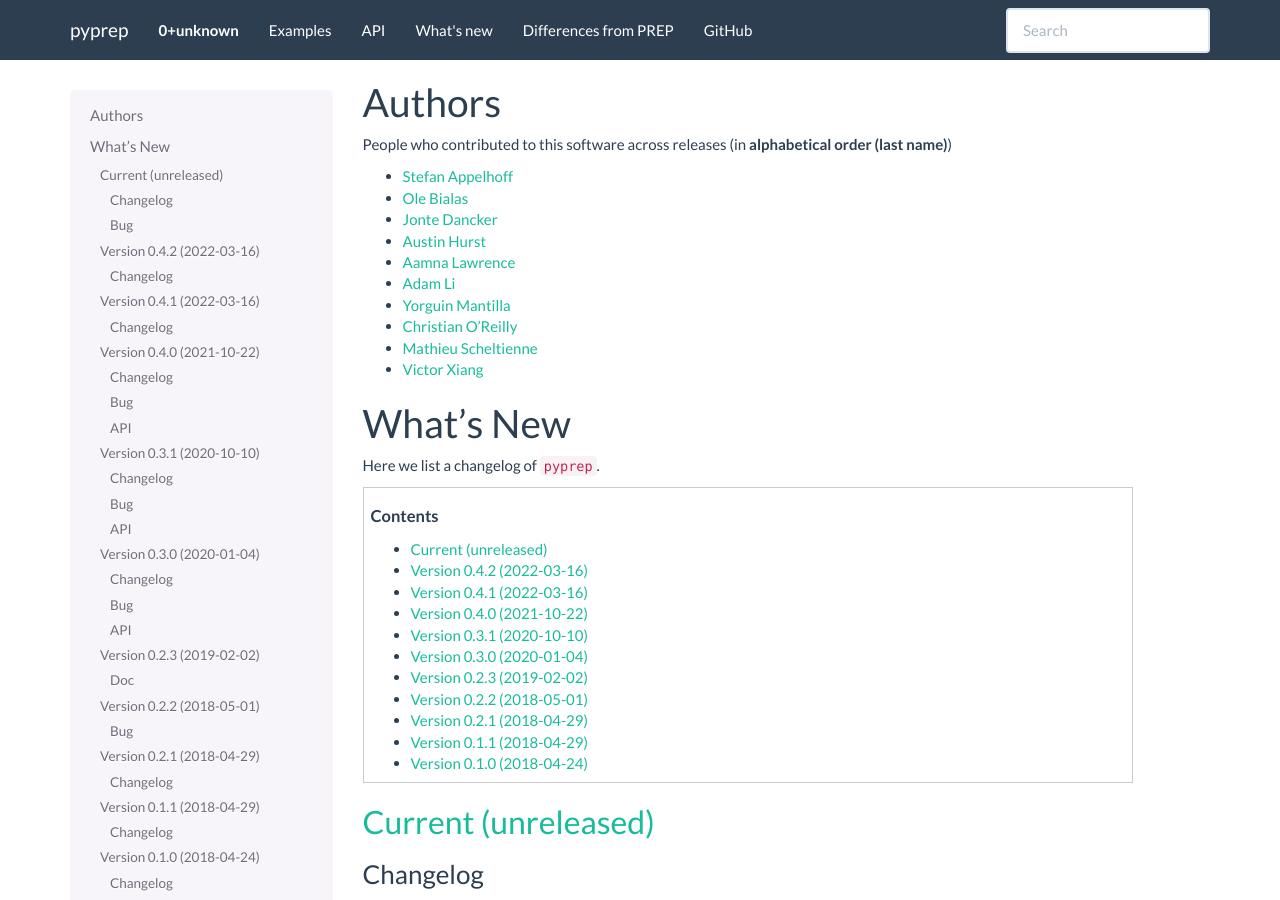
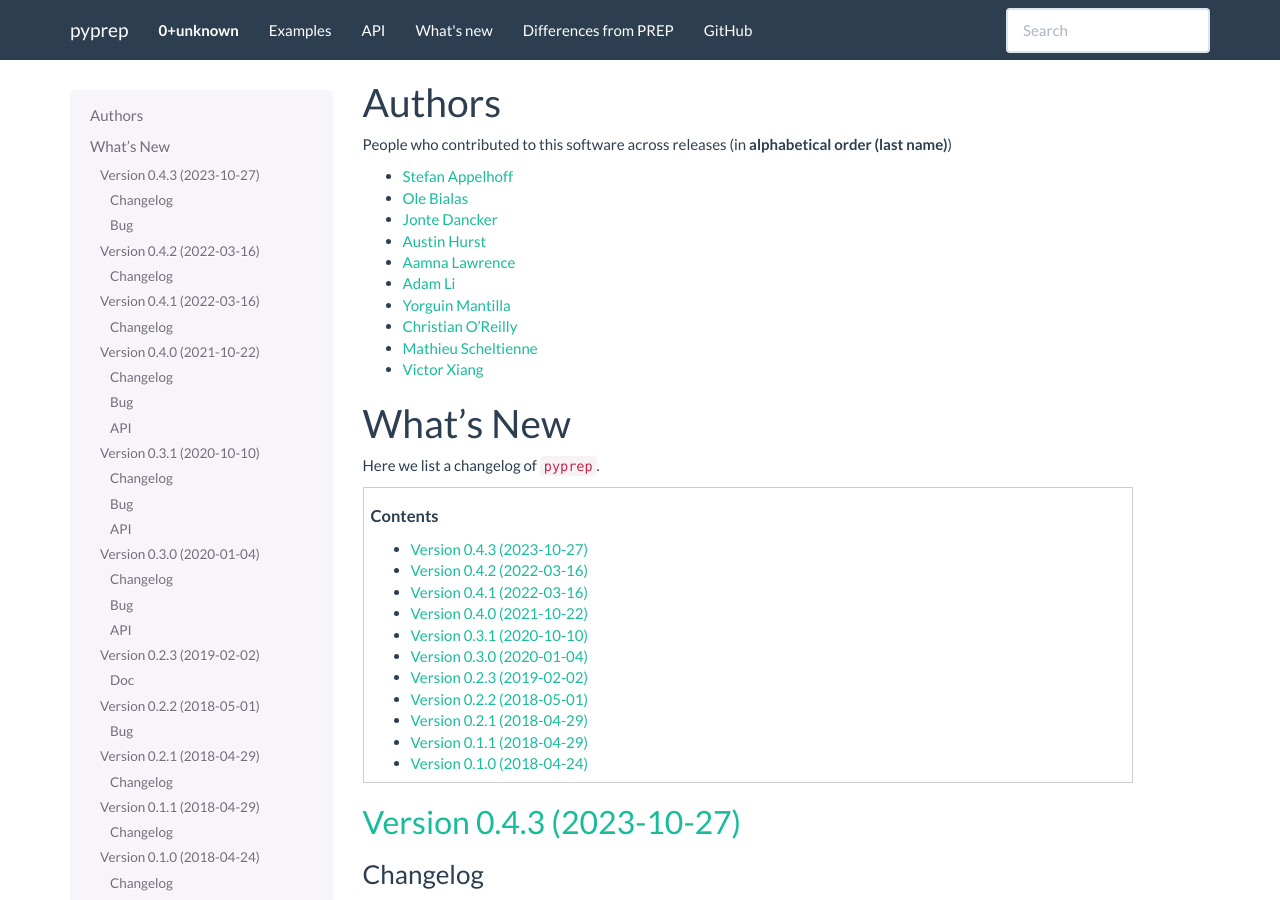
Before and after one commit to sappelhoff/pyprep, a Sphinx documentation site: the page built from docs/whats_new.rst, in a window 1280 px wide and 900 px high. Built offline with Sphinx 7.4.7, drawn with Linux system fonts in a browser that asks for light colours.

Commit message:
[REL] v0.4.3

```diff
--- a/docs/whats_new.rst
+++ b/docs/whats_new.rst
@@ -29,10 +29,10 @@ Here we list a changelog of ``pyprep``.
 
 .. currentmodule:: pyprep
 
-.. _changes_current:
+.. _changes_0_4_3:
 
-Current (unreleased)
---------------------
+Version 0.4.3 (2023-10-27)
+--------------------------
 
 Changelog
 ~~~~~~~~~
```
